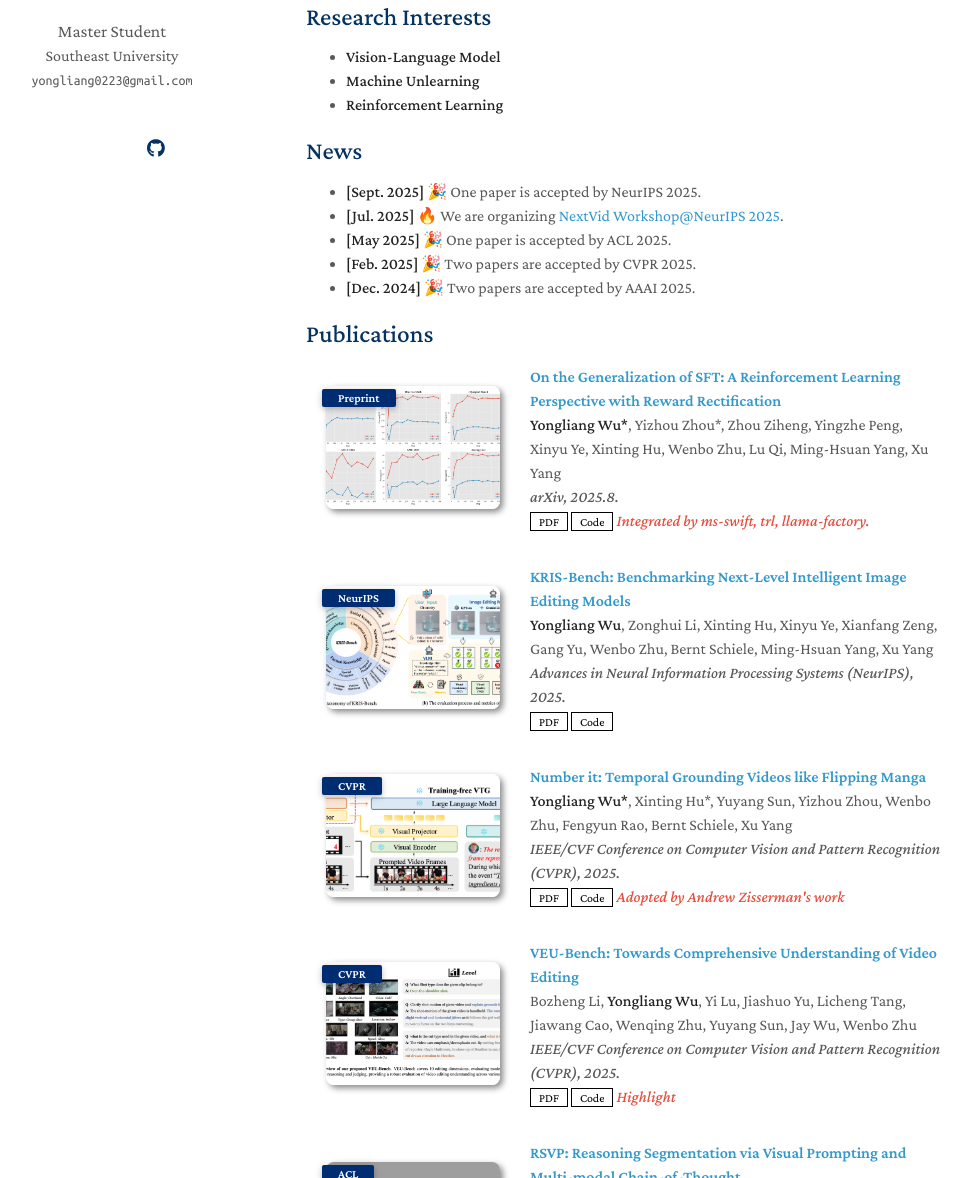
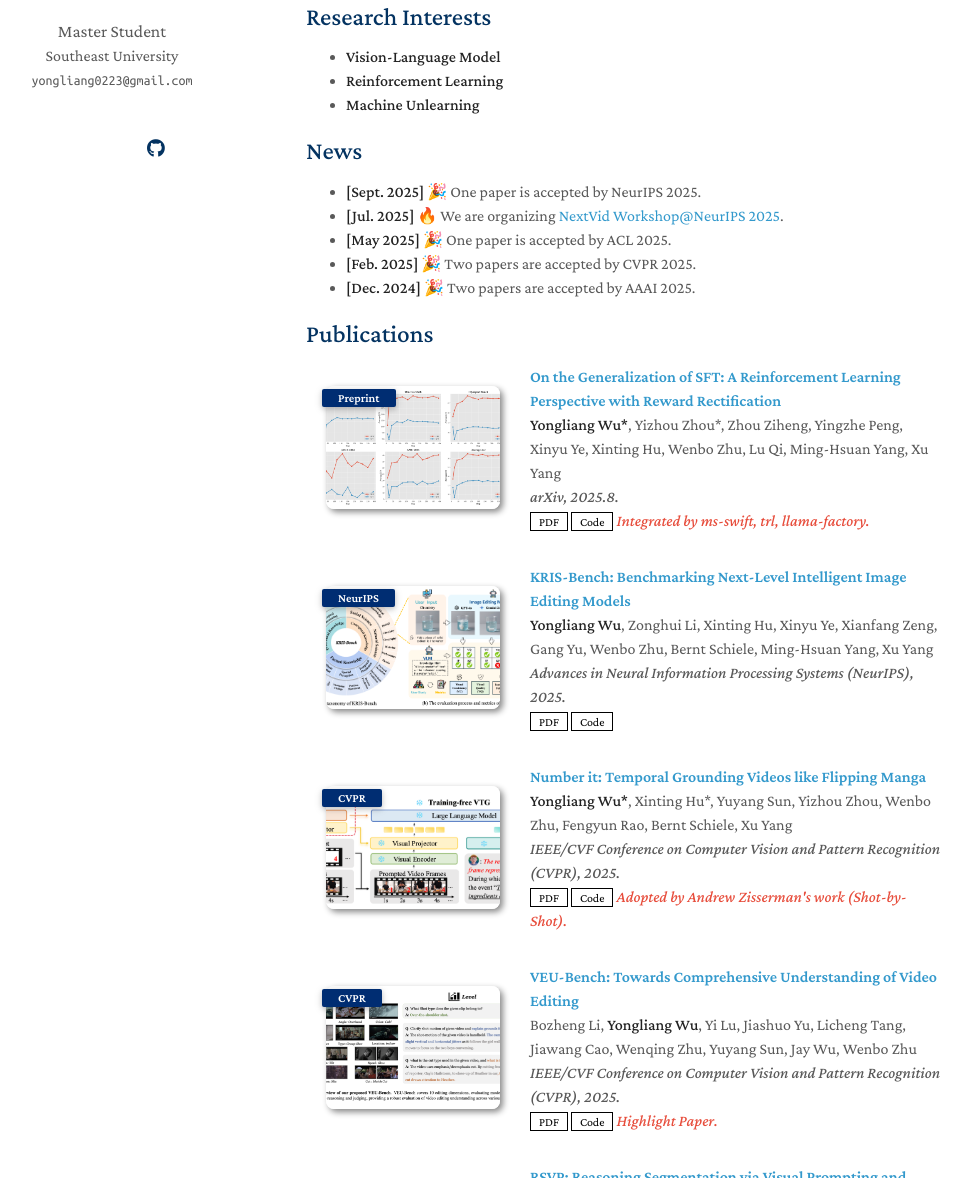
Before and after one commit to yongliang-wu/yongliang-wu.github.io, a Jekyll site: the page built from index.md, in a window 1280 px wide and 1400 px high. Shown: the part 222-1400 px from the top of the window, without its empty margins (164-1135 px from the left). Built offline with Jekyll 4.4.1, drawn with Linux system fonts in a browser that asks for light colours; nearby versions of some CDN libraries; a style sheet for code colours, icons or effects is not loaded; our own code applies the rules of GitHub Pages for plain Markdown files; some of the changed text lies outside the part shown; grey boxes are pictures that could not be loaded.

Commit message:
update pub

```diff
--- a/_data/publications.yml
+++ b/_data/publications.yml
@@ -23,7 +23,7 @@
     pdf: https://arxiv.org/abs/2411.10332
     code: https://github.com/yongliang-wu/NumPro
     image: ./assets/img/numpro.png
-    notes: Adopted by Andrew Zisserman's work
+    notes: Adopted by Andrew Zisserman's work (Shot-by-Shot).
 
   - title: "VEU-Bench: Towards Comprehensive Understanding of Video Editing"
     authors: "Bozheng Li, <strong>Yongliang Wu</strong>, Yi Lu, Jiashuo Yu, Licheng Tang, Jiawang Cao, Wenqing Zhu, Yuyang Sun, Jay Wu, Wenbo Zhu"
@@ -32,7 +32,7 @@
     image: ./assets/img/veu-bench.png
     pdf: https://arxiv.org/abs/2504.17828
     code: https://labazh.github.io/VEU-Bench.github.io/
-    notes: Highlight
+    notes: Highlight Paper.
 
   - title: "RSVP: Reasoning Segmentation via Visual Prompting and Multi-modal Chain-of-Thought"
     authors: "Yi Lu*, Jiawang Cao*, <strong>Yongliang Wu*</strong>, Bozheng Li, Licheng Tang, Yangguang Ji, Chong Wu, Jay Wu, Wenbo Zhu"
@@ -40,7 +40,7 @@
     conference: "Annual Meeting of the Association for Computational Linguistics (ACL), 2025."
     pdf: https://arxiv.org/abs/2506.04277
     image: ./assets/img/rsvp.png
-    notes: Compared by SAM-3
+    notes: Compared and cited by SAM 3.
 
   - title: "Unlearning Concepts in Diffusion Model via Concept Domain Correction and Concept Preserving Gradient"
     authors: "<strong>Yongliang Wu*</strong>, Shiji Zhou*, Mingzhuo Yang, Lianzhe Wang, Wenbo Zhu, Heng Chang, Xinting Hu, Xiao Zhou, Xu Yang"
--- a/index.md
+++ b/index.md
@@ -9,8 +9,8 @@
 
 ## Research Interests
 - **Vision-Language Model**
+- **Reinforcement Learning**
 - **Machine Unlearning**
-- **Reinforcement Learning**
 
 ## News
 - **[Sept. 2025]** 🎉 One paper is accepted by NeurIPS 2025.
```
